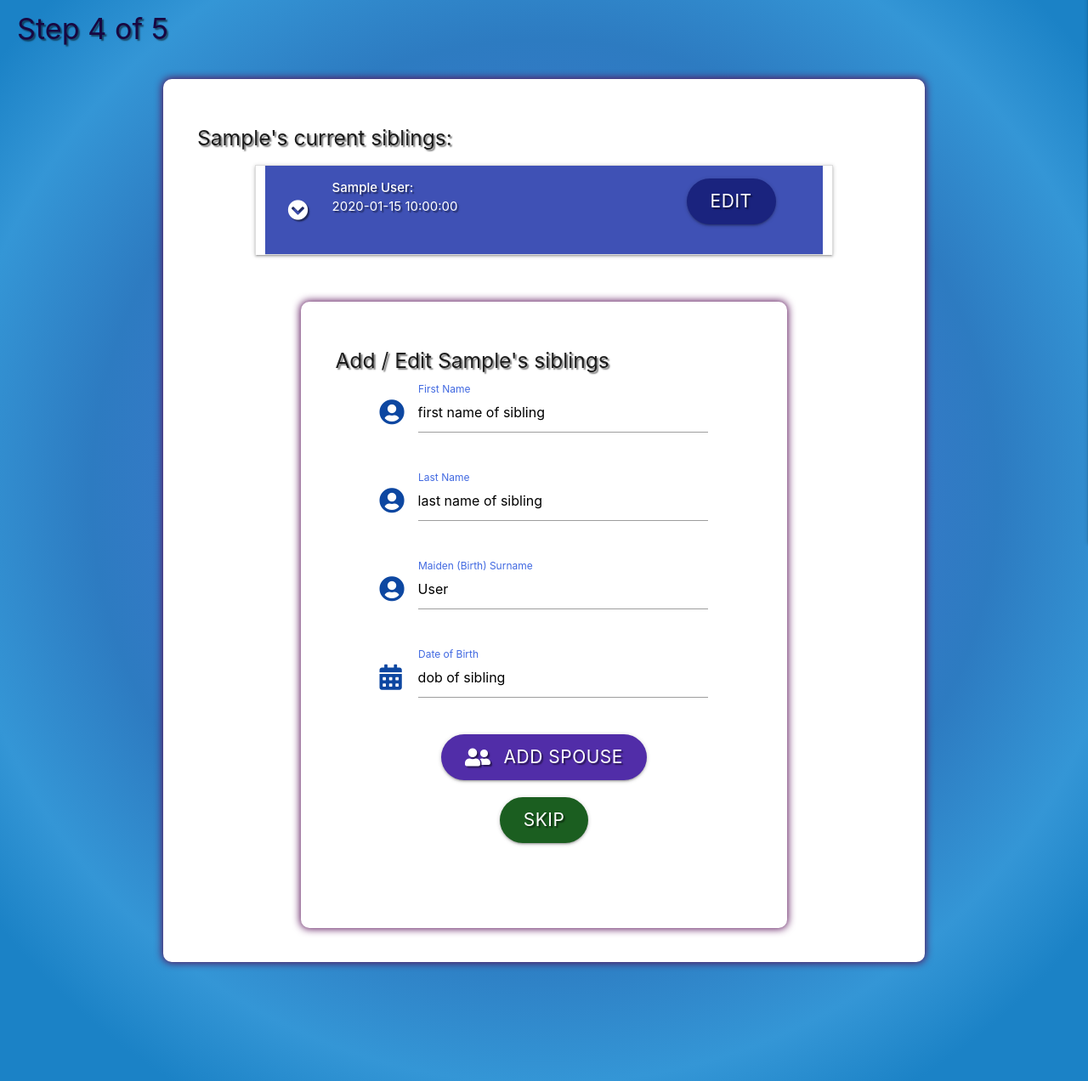
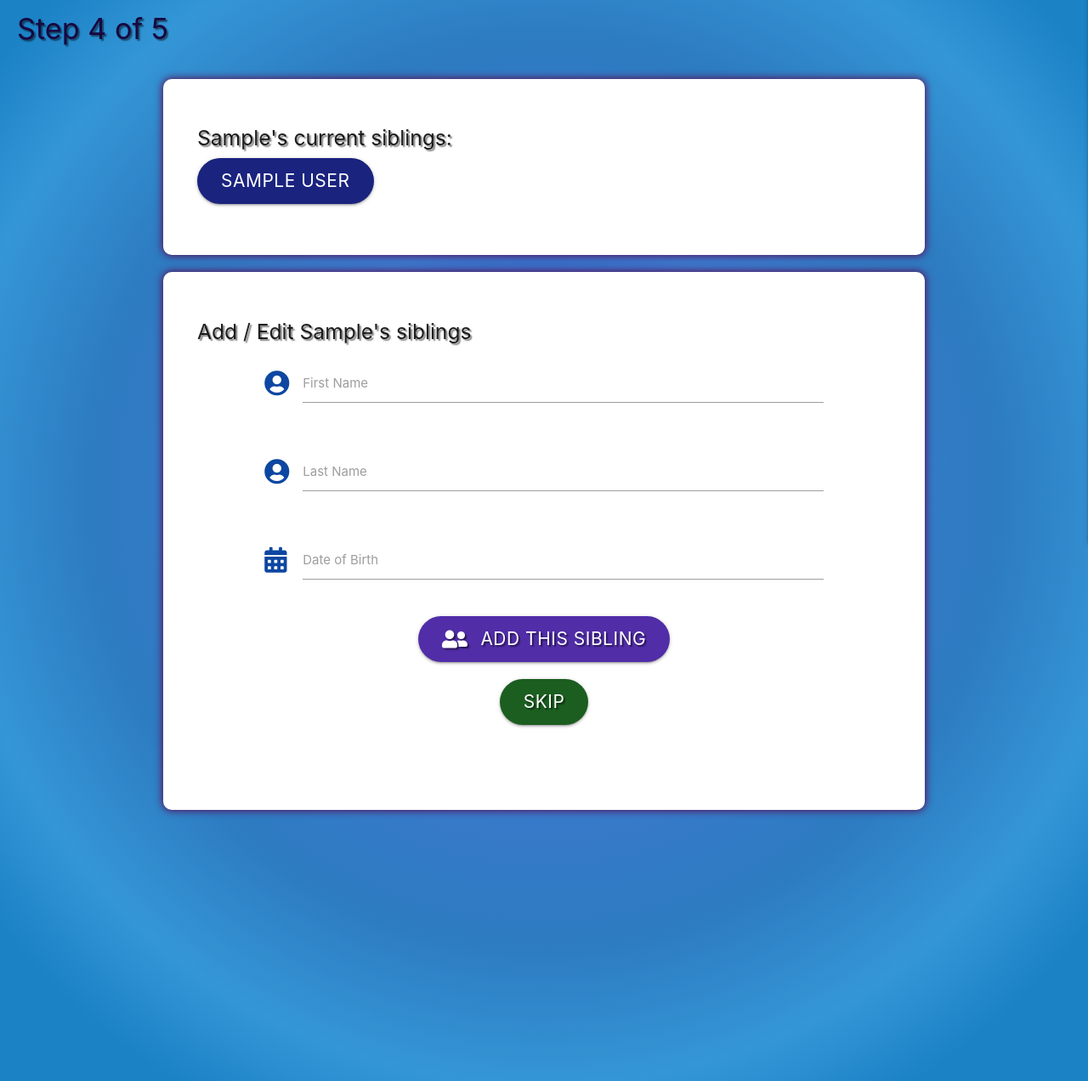
Before and after one commit to Mr-Smyth/circles, a Flask app: template templates/edit_siblings.html in a window 1280 px wide. Shown: the part 221-1493 px from the top of the page at 85% size. Run offline with Flask 2, Linux system fonts and the light colour scheme; the template is opened without the code that fills it: most values are stand-ins (such as "Sample title", 1, 10 or a date in 2020); some libraries are stand-ins or nearby versions.

Commit message:
Add functionality to search for existing siblings

```diff
--- a/app.py
+++ b/app.py
@@ -364,35 +364,53 @@ def edit_siblings(person_id):
     person = mongo.db.people.find_one({"_id": ObjectId(person_id)})
     persons_id = person["_id"]
     persons_siblings = person["siblings"]
-    siblings = {}
+    existing_siblings = {}
 
     print("----------siblings IDs----------------------------")
     print("--------------------------------------")
     print(persons_siblings)
     print(len(persons_siblings))
     print("--------------------------------------")
+
     print("--------------------------------------")
 
     # PERSONS SIBLING - CHECK IF SIBLINGS ALREADY LINKED
-    if len(persons_siblings) == "0":
-        # THEN PERSON HAS EXISTING SIBLINGS - SO GET THEM
-        for index, sibling in enumerate(persons_siblings):
-            siblings[index] = mongo.db.people.find_one({
-            "_id": ObjectId(sibling)
-            })
+    if len(persons_siblings) > 0:
+        # THEN PERSON HAS EXISTING SIBLINGS - SO GET THEM INTO
+        # A DICT, START INDEX AT ASCII 97 'a' WAS HAVING TROUBLE WITH
+        # '0' AS A KEY
+        for index, sibling in enumerate(persons_siblings, 97):
+            existing_siblings[chr(index)] = mongo.db.people.find_one({
+                "_id": ObjectId(sibling)
+                })
+        print("----------siblings IDs (383)----------------------------")
+        print("--------------------------------------")
+        print(existing_siblings)
+        print("--------------------------------------")
+        print("--------------------------------------")
+
+    else:
+        # WE PASS AN EMPTY DICT INTO THE TEMPLATE
+        existing_siblings = {
+            "a": {
+                "first_name": "",
+                "last_name": "",
+                "dob": ""
+                }
+            }
 
 
-
-    print("----------siblings IDs----------------------------")
-    print("--------------------------------------")
-    print(siblings)
-    print("--------------------------------------")
-    print("--------------------------------------")
 
     # WHEN FORM IS SUBMITTED / UPDATED
     if request.method == "POST":
         # GET THE TEMPLTE FROM THE FORM
         # FOR SIBLING
+
+        sibling_search = {
+            "first_name": request.form.get("sibling_first_name").lower(),
+            "last_name": request.form.get("sibling_last_name").lower(),
+            "dob": request.form.get("sibling_dob")
+        }
 
         sibling = {
             "family_name": person["family_name"].lower(),
@@ -401,7 +419,7 @@ def edit_siblings(person_id):
             "last_name": request.form.get("sibling_last_name").lower(),
             "birth_surname": person["birth_surname"].lower(),
             "parents": {"mother": "", "father": ""},
-            "siblings": "",
+            "siblings": [person_id],
             "spouse": "",
             "gender": "Female",
             "dob": request.form.get("sibling_dob"),
@@ -419,7 +437,7 @@ def edit_siblings(person_id):
             "edit_siblings", person_id=person_id))
 
 
-    return render_template("edit_siblings.html", person=person)
+    return render_template("edit_siblings.html", existing_siblings=existing_siblings, person=person)
 
 
 # ROUTE TO HANDLE E404
--- a/templates/edit_siblings.html
+++ b/templates/edit_siblings.html
@@ -16,61 +16,12 @@
     <h2 class="page-heading text-shadow">Enter/Edit {{ person.first_name.capitalize() }}'s Siblings
     <br><strong class="text-shadow"><h4>Step 4 of 5</h4></strong>
     </h2>
-
-    <div class="container info-box white box-shade">
-		<div class="row">
-            <h5 class="text-shadow">{{ person.first_name.capitalize() }}'s current siblings:</h5>
-
-            <!-- RESULTS PANEL -->
-            <div class="row">
-            {% if people|length > 0 %}
-                <ul class="col s10 offset-s1 collapsible">
-                    {% for person in people %}
-                    <li>
-                        <div class="collapsible-header white-text indigo darken-8 text-shadow">
-                            <div class="col s1 valign-wrapper">
-                                <i class="fas fa-chevron-circle-down"></i>
-                            </div>
-                            <div class="col s8 ">
-                                <strong>{{ person.first_name.capitalize() }} {{ person.last_name.capitalize() }}:<br> </strong>{{ person.dob }}
-                            </div>
-                            <div class="col s3 valign-wrapper">
-                                <a href="#" class="btn-large indigo darken-4">Edit</a>
-                            </div>
-                        </div>
-
-                        <div class="collapsible-body">
-                            {% if (person.family_name != "") %}
-                                <p>Family Name : <strong> {{ person.family_name.capitalize() }}</strong></p>
-                            {% endif %}
-                            {% if (person.birth_surname != "") %}
-                                <p>Maiden Name: <strong> {{ person.birth_surname.capitalize() }}</strong></p>
-                            {% endif %}
-                            {% if (person.gender != "") %}
-                                <p>Gender: <strong> {{ person.gender.capitalize() }}</strong></p>
-                            {% endif %}
-                            {% if (person.dob != "") %}
-                                <p>Date of Birth: <strong> {{ person.dob }}</strong></p>
-                            {% endif %}
-                            {% if (person.dod != "") %}
-                                <p>Date of Death: <strong> {{ person.dod }}</strong></p>
-                            {% endif %}
-                            {% if (person.information != "") %}
-                                <p><i class="fas fa-info-circle"></i></p>
-                                <p>Information: <strong> {{ person.information.capitalize() }}</strong></p>
-                            {% endif %}
-
-
-
-                    </li>
-                    {% endfor %}
-                </ul>
-                {% else %}
-                    <h3 class="red-text text-darken-4 center-align">{{ error }}</h3>
-            </div>
-            {% endif %}
-		</div>
-    </div>
+	{% if existing_siblings|length > 0 %}
+	<div class="container info-box white box-shade">
+		<h5 class="text-shadow">{{ person.first_name.capitalize() }}'s current siblings:</h5>
+        <a href="{{ url_for('edit_siblings', person_id=person._id) }}" class="btn-large indigo darken-4">{{ existing_siblings.a.first_name }} {{ existing_siblings.a.last_name }}</a>
+	</div>
+    {% endif %}
 
     <div class="container white box-shade">
 		<div class="row">
@@ -81,7 +32,7 @@
                     <h5 class="text-shadow">Add / Edit {{ person.first_name.capitalize() }}'s siblings</h5>
 					<div class="input-field col s12 m10 offset-s0 offset-m1">
 						<i class="fas fa-user-circle prefix blue-text text-darken-4"></i>
-						<input id="sibling_first_name" name="sibling_first_name" value="first name of sibling" type="text" class="validate" required>
+						<input id="sibling_first_name" name="sibling_first_name" type="text" class="validate" required>
 						<label for="sibling_first_name">First Name</label>
 					</div>
 				</div>
@@ -89,23 +40,15 @@
 				<div class="row">
 					<div class="input-field col s12 m10 offset-s0 offset-m1">
 						<i class="fas fa-user-circle prefix blue-text text-darken-4"></i>
-						<input id="sibling_last_name" name="sibling_last_name" value="last name of sibling" type="text" class="validate" required>
+						<input id="sibling_last_name" name="sibling_last_name" type="text" class="validate" required>
 						<label for="sibling_last_name">Last Name</label>
-					</div>
-				</div>
-                <!-- BIRTH SURNAME -->
-				<div class="row">
-					<div class="input-field col s12 m10 offset-s0 offset-m1">
-						<i class="fas fa-user-circle prefix blue-text text-darken-4"></i>
-						<input id="sibling_birth_surname" name="sibling_birth_surname" value="{{ person.birth_surname.capitalize() }}" type="text" class="validate">
-						<label for="sibling_birth_surname">Maiden (Birth) Surname</label>
 					</div>
 				</div>
                 <!-- DOB -->
                 <div class="row">
                     <div class="input-field col s12 m10 offset-s0 offset-m1">
                         <i class="fas fa-calendar-alt prefix blue-text text-darken-4"></i>
-                        <input id="sibling_dob" name="sibling_dob" value="dob of sibling" type="text" class="validate datepicker" required>
+                        <input id="sibling_dob" name="sibling_dob" type="text" class="validate datepicker" required>
                         <label for="sibling_dob">Date of Birth</label>
                     </div>
                 </div>
@@ -113,7 +56,7 @@
 				<div class="row">
 					<div class="col s12 center-align">
 						<button type="submit" class="btn-large deep-purple darken-2 text-shadow">
-				            Add Spouse <i class="fas fa-user-friends left"></i>
+				            Add this Sibling <i class="fas fa-user-friends left"></i>
 				        </button>
                     </div>
                     <div class="col s12 center-align">
```
Also changed, not shown: templates/404.html (+4 -3 lines).
